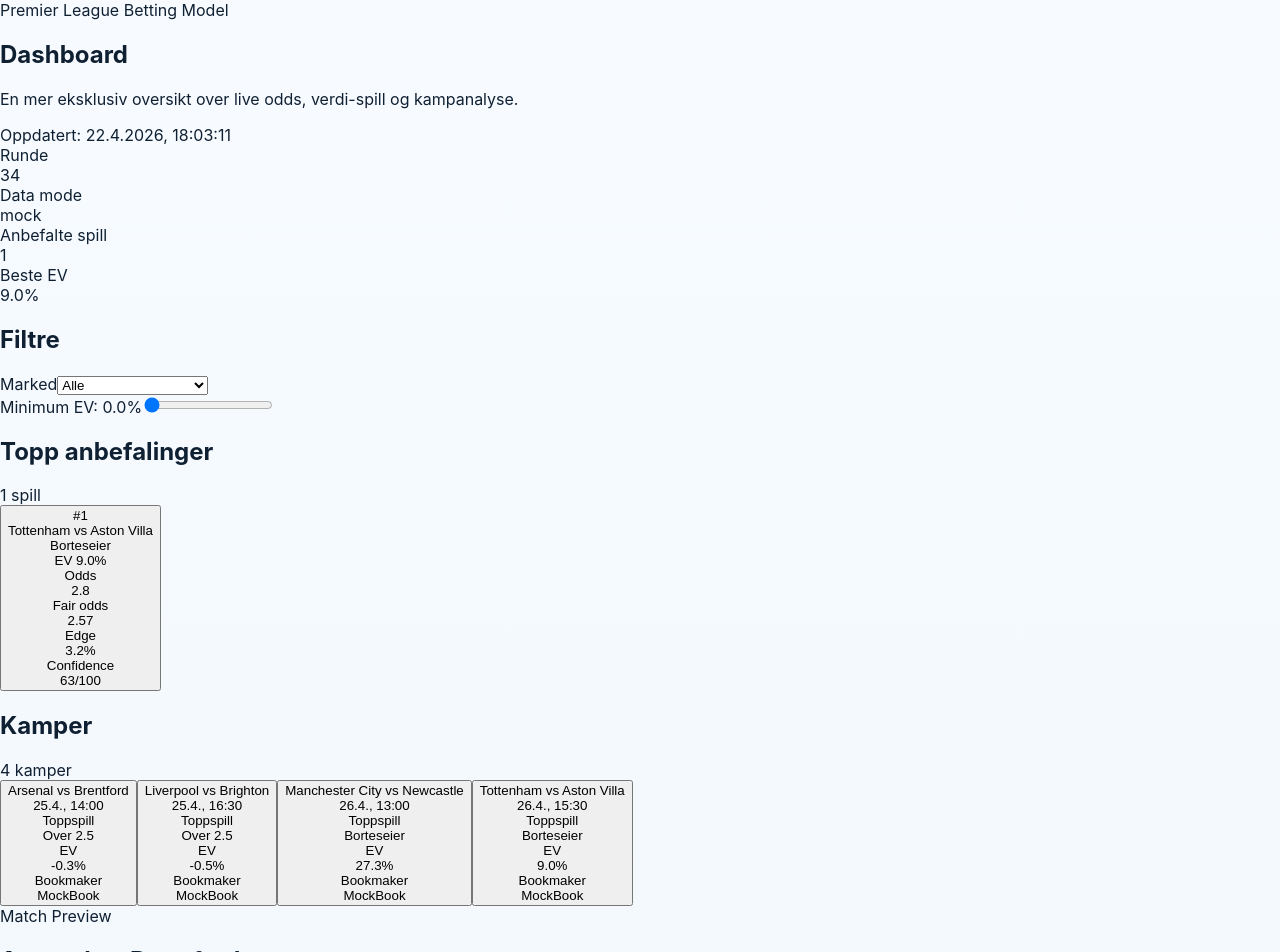
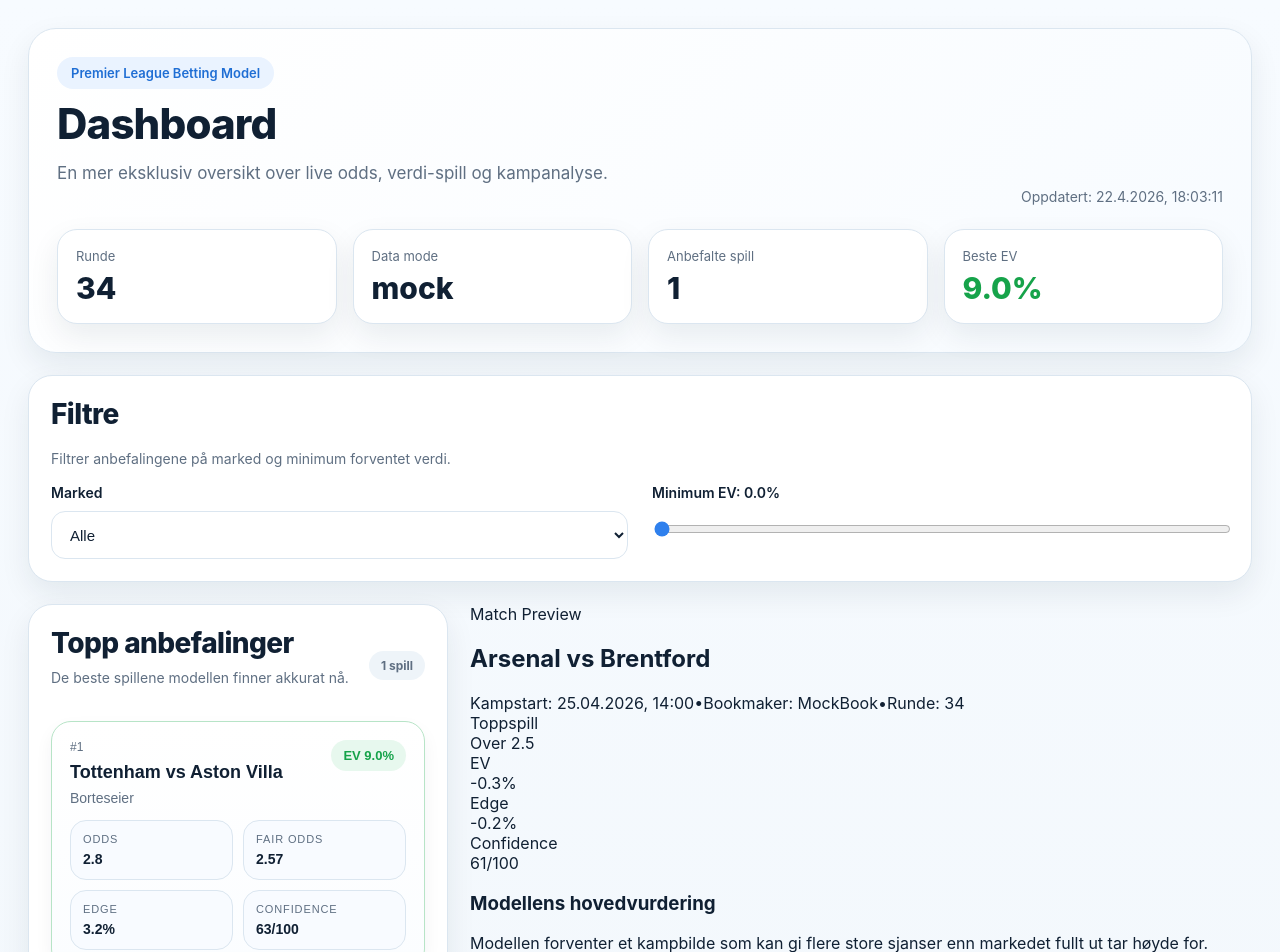
Before and after one commit to hakonnilsen157-commits/PL-betting-model, a Next.js app in the folder pl-vercel-v1/: page / in a window 1280 px wide. Shown: the top 952 px of the page. Built offline with nearby package versions, Linux system fonts and the light colour scheme.

Commit message:
Update page.tsx

```diff
--- a/pl-vercel-v1/app/page.tsx
+++ b/pl-vercel-v1/app/page.tsx
@@ -82,63 +82,12 @@ function formatDate(date: string) {
   }
 }
 
-function valueTone(value?: number) {
-  if (typeof value !== 'number') return 'text-slate-300';
-  if (value >= 0.08) return 'text-emerald-400';
-  if (value >= 0.04) return 'text-emerald-300';
-  if (value >= 0.015) return 'text-amber-300';
-  return 'text-slate-300';
-}
-
-function cardBorderTone(value?: number) {
-  if (typeof value !== 'number') return 'border-slate-800';
-  if (value >= 0.08) return 'border-emerald-500/40';
-  if (value >= 0.04) return 'border-emerald-400/25';
-  if (value >= 0.015) return 'border-amber-400/25';
-  return 'border-slate-800';
-}
-
-function SummaryCard({
-  label,
-  value,
-  accent = false,
-}: {
-  label: string;
-  value: string | number;
-  accent?: boolean;
-}) {
-  return (
-    <div className="rounded-3xl border border-slate-800 bg-slate-900/70 p-5">
-      <div className="text-sm text-slate-400">{label}</div>
-      <div className={`mt-2 text-3xl font-bold ${accent ? 'text-emerald-400' : 'text-white'}`}>
-        {value}
-      </div>
-    </div>
-  );
-}
-
-function MetricPill({
-  label,
-  value,
-  tone = 'default',
-}: {
-  label: string;
-  value: string;
-  tone?: 'default' | 'green' | 'amber';
-}) {
-  const toneClass =
-    tone === 'green'
-      ? 'text-emerald-300 border-emerald-500/20 bg-emerald-500/10'
-      : tone === 'amber'
-      ? 'text-amber-300 border-amber-500/20 bg-amber-500/10'
-      : 'text-slate-200 border-slate-700 bg-slate-900/80';
-
-  return (
-    <div className={`rounded-2xl border px-3 py-2 ${toneClass}`}>
-      <div className="text-[11px] uppercase tracking-wide text-slate-400">{label}</div>
-      <div className="mt-1 text-sm font-semibold">{value}</div>
-    </div>
-  );
+function cardBorderClass(value?: number) {
+  if (typeof value !== 'number') return '';
+  if (value >= 0.08) return { borderColor: '#b7e4c7' };
+  if (value >= 0.04) return { borderColor: '#d6eadf' };
+  if (value >= 0.015) return { borderColor: '#f6dfb8' };
+  return {};
 }
 
 export default function Page() {
@@ -217,32 +166,27 @@ export default function Page() {
 
   if (loading) {
     return (
-      <main className="min-h-screen bg-slate-950 px-4 py-10 text-white">
-        <div className="mx-auto max-w-7xl">
-          <div className="rounded-3xl border border-slate-800 bg-slate-900/70 p-8">
-            Laster dashboard...
-          </div>
-        </div>
+      <main className="dashboard-shell">
+        <section className="hero-card">
+          <h1 className="hero-title">Laster dashboard...</h1>
+        </section>
       </main>
     );
   }
 
   return (
-    <main className="min-h-screen bg-[radial-gradient(circle_at_top_left,_rgba(16,185,129,0.08),_transparent_30%),linear-gradient(180deg,_#020617_0%,_#020617_100%)] px-4 py-8 text-white">
-      <div className="mx-auto max-w-7xl space-y-6">
-        <section className="rounded-3xl border border-slate-800 bg-slate-900/70 p-6 md:p-8">
-          <div className="flex flex-col gap-5 lg:flex-row lg:items-end lg:justify-between">
+    <main className="dashboard-shell">
+      <section className="hero-card">
+        <div className="hero-topline">
           <div>
-              <div className="mb-3 inline-flex rounded-full border border-emerald-500/20 bg-emerald-500/10 px-3 py-1 text-xs font-medium text-emerald-300">
-                Premier League Betting Model
-              </div>
-              <h1 className="text-3xl font-bold md:text-4xl">Dashboard</h1>
-              <p className="mt-3 max-w-2xl text-sm leading-6 text-slate-400 md:text-base">
+            <div className="eyebrow">Premier League Betting Model</div>
+            <h1 className="hero-title">Dashboard</h1>
+            <p className="hero-subtitle">
               En mer eksklusiv oversikt over live odds, verdi-spill og kampanalyse.
             </p>
           </div>
 
-            <div className="text-sm text-slate-400">
+          <div className="updated-at">
             Oppdatert:{' '}
             {data?.generatedAt
               ? new Date(data.generatedAt).toLocaleString('no-NO')
@@ -250,24 +194,39 @@ export default function Page() {
           </div>
         </div>
 
-          <div className="mt-6 grid gap-4 sm:grid-cols-2 xl:grid-cols-4">
-            <SummaryCard label="Runde" value={data?.round ?? '–'} />
-            <SummaryCard label="Data mode" value={data?.source ?? '–'} />
-            <SummaryCard label="Anbefalte spill" value={filteredRecommendations.length} />
-            <SummaryCard label="Beste EV" value={pct(bestEV)} accent />
+        <div className="summary-grid">
+          <div className="summary-card">
+            <div className="summary-label">Runde</div>
+            <div className="summary-value">{data?.round ?? '–'}</div>
+          </div>
+          <div className="summary-card">
+            <div className="summary-label">Data mode</div>
+            <div className="summary-value">{data?.source ?? '–'}</div>
+          </div>
+          <div className="summary-card">
+            <div className="summary-label">Anbefalte spill</div>
+            <div className="summary-value">{filteredRecommendations.length}</div>
+          </div>
+          <div className="summary-card">
+            <div className="summary-label">Beste EV</div>
+            <div className="summary-value green">{pct(bestEV)}</div>
+          </div>
         </div>
       </section>
 
-        <section className="rounded-3xl border border-slate-800 bg-slate-900/70 p-6 md:p-8">
-          <h2 className="text-xl font-semibold">Filtre</h2>
+      <section className="filters-card">
+        <h2 className="section-title">Filtre</h2>
+        <p className="section-subtitle">
+          Filtrer anbefalingene på marked og minimum forventet verdi.
+        </p>
 
-          <div className="mt-5 grid gap-6 lg:grid-cols-2">
+        <div className="filters-grid">
           <div>
-              <label className="mb-2 block text-sm font-medium text-slate-300">Marked</label>
+            <label className="field-label">Marked</label>
             <select
               value={marketFilter}
               onChange={(e) => setMarketFilter(e.target.value)}
-                className="w-full rounded-2xl border border-slate-700 bg-slate-950 px-4 py-3 text-white outline-none transition focus:border-emerald-500"
+              className="select-input"
             >
               <option value="all">Alle</option>
               <option value="home">Hjemmeseier</option>
@@ -281,9 +240,7 @@ export default function Page() {
           </div>
 
           <div>
-              <label className="mb-2 block text-sm font-medium text-slate-300">
-                Minimum EV: <span className="text-emerald-400">{pct(minEV)}</span>
-              </label>
+            <label className="field-label">Minimum EV: {pct(minEV)}</label>
             <input
               type="range"
               min={0}
@@ -291,73 +248,77 @@ export default function Page() {
               step={0.005}
               value={minEV}
               onChange={(e) => setMinEV(Number(e.target.value))}
-                className="mt-3 w-full accent-emerald-500"
+              className="range-input"
             />
           </div>
         </div>
       </section>
 
-        <section className="grid gap-6 xl:grid-cols-[430px,minmax(0,1fr)]">
-          <div className="space-y-6">
-            <div className="rounded-3xl border border-slate-800 bg-slate-900/70 p-6">
-              <div className="mb-4 flex items-center justify-between">
-                <h2 className="text-xl font-semibold">Topp anbefalinger</h2>
-                <div className="rounded-full bg-slate-800 px-3 py-1 text-xs text-slate-300">
-                  {filteredRecommendations.length} spill
+      <section className="main-grid">
+        <div className="left-column">
+          <section className="list-card">
+            <div className="list-card-header">
+              <div>
+                <h2 className="section-title" style={{ marginBottom: 0 }}>Topp anbefalinger</h2>
+                <p className="section-subtitle">De beste spillene modellen finner akkurat nå.</p>
               </div>
+              <div className="badge-soft">{filteredRecommendations.length} spill</div>
             </div>
 
-              <div className="space-y-4">
+            <div className="item-list">
               {filteredRecommendations.length === 0 ? (
-                  <div className="rounded-2xl border border-slate-800 bg-slate-950/70 p-4 text-sm text-slate-400">
-                    Ingen anbefalinger passer filtrene akkurat nå.
-                  </div>
+                <div className="empty-box">Ingen anbefalinger passer filtrene akkurat nå.</div>
               ) : (
                 filteredRecommendations.slice(0, 10).map((rec, idx) => (
                   <button
                     key={`${rec.fixtureId}-${rec.market}`}
                     onClick={() => setSelectedFixtureId(String(rec.fixtureId))}
-                      className={`w-full rounded-2xl border bg-slate-950/70 p-4 text-left transition hover:bg-slate-900 ${cardBorderTone(
-                        rec.expectedValue
-                      )}`}
+                    className="recommendation-card"
+                    style={cardBorderClass(rec.expectedValue)}
                   >
-                      <div className="flex items-start justify-between gap-3">
+                    <div className="rec-topline">
                       <div>
-                          <div className="text-xs text-slate-500">#{idx + 1}</div>
-                          <div className="mt-1 font-semibold text-white">{rec.match}</div>
-                          <div className="mt-2 text-sm text-slate-400">{formatMarket(rec.market)}</div>
+                        <div className="rec-rank">#{idx + 1}</div>
+                        <h3 className="match-name">{rec.match}</h3>
+                        <div className="market-name">{formatMarket(rec.market)}</div>
+                      </div>
+                      <div className="ev-pill">EV {pct(rec.expectedValue)}</div>
                     </div>
 
-                        <div className={`rounded-full px-3 py-1 text-xs font-medium ${valueTone(rec.expectedValue)} bg-slate-900`}>
-                          EV {pct(rec.expectedValue)}
+                    <div className="metrics-grid">
+                      <div className="metric-pill">
+                        <div className="metric-pill-label">Odds</div>
+                        <div className="metric-pill-value">{rec.bookmakerOdds}</div>
                       </div>
+                      <div className="metric-pill">
+                        <div className="metric-pill-label">Fair odds</div>
+                        <div className="metric-pill-value">{rec.fairOdds}</div>
                       </div>
-
-                      <div className="mt-4 grid gap-3 sm:grid-cols-2">
-                        <MetricPill label="Odds" value={String(rec.bookmakerOdds)} />
-                        <MetricPill label="Fair odds" value={String(rec.fairOdds)} />
-                        <MetricPill label="Edge" value={pct(rec.edge)} tone="amber" />
-                        <MetricPill
-                          label="Confidence"
-                          value={`${rec.confidence.toFixed(0)}/100`}
-                          tone="green"
-                        />
+                      <div className="metric-pill">
+                        <div className="metric-pill-label">Edge</div>
+                        <div className="metric-pill-value">{pct(rec.edge)}</div>
+                      </div>
+                      <div className="metric-pill">
+                        <div className="metric-pill-label">Confidence</div>
+                        <div className="metric-pill-value">{rec.confidence.toFixed(0)}/100</div>
+                      </div>
                     </div>
                   </button>
                 ))
               )}
             </div>
+          </section>
+
+          <section className="list-card">
+            <div className="list-card-header">
+              <div>
+                <h2 className="section-title" style={{ marginBottom: 0 }}>Kamper</h2>
+                <p className="section-subtitle">Klikk på en kamp for å åpne preview og analyse.</p>
+              </div>
+              <div className="badge-soft">{data?.fixtures?.length ?? 0} kamper</div>
             </div>
 
-            <div className="rounded-3xl border border-slate-800 bg-slate-900/70 p-6">
-              <div className="mb-4 flex items-center justify-between">
-                <h2 className="text-xl font-semibold">Kamper</h2>
-                <div className="rounded-full bg-slate-800 px-3 py-1 text-xs text-slate-300">
-                  {data?.fixtures?.length ?? 0} kamper
-                </div>
-              </div>
-
-              <div className="space-y-4">
+            <div className="item-list">
               {(data?.fixtures ?? []).map((fixture) => {
                 const active = String(selectedFixture?.id) === String(fixture.id);
 
@@ -365,48 +326,52 @@ export default function Page() {
                   <button
                     key={fixture.id}
                     onClick={() => setSelectedFixtureId(String(fixture.id))}
-                      className={`w-full rounded-2xl border p-4 text-left transition ${
-                        active
-                          ? 'border-emerald-500 bg-slate-950/90'
-                          : 'border-slate-800 bg-slate-950/70 hover:border-slate-600 hover:bg-slate-900'
-                      }`}
+                    className={`fixture-card ${active ? 'active' : ''}`}
                   >
-                      <div className="font-semibold text-white">
+                    <div className="fixture-topline">
+                      <div>
+                        <h3 className="match-name">
                           {fixture.homeTeam} vs {fixture.awayTeam}
+                        </h3>
+                        <div className="fixture-kickoff">{formatDate(fixture.kickoff)}</div>
+                      </div>
+                      <div className="badge-soft">
+                        {formatMarket(fixture.topRecommendation?.market)}
+                      </div>
                     </div>
 
-                      <div className="mt-1 text-sm text-slate-400">{formatDate(fixture.kickoff)}</div>
-
-                      <div className="mt-4 grid gap-3 sm:grid-cols-3">
-                        <MetricPill
-                          label="Toppspill"
-                          value={formatMarket(fixture.topRecommendation?.market)}
-                        />
-                        <MetricPill
-                          label="EV"
-                          value={pct(fixture.topRecommendation?.expectedValue)}
-                          tone="green"
-                        />
-                        <MetricPill
-                          label="Bookmaker"
-                          value={fixture.latestOdds?.bookmaker ?? '–'}
-                        />
+                    <div className="metrics-grid three">
+                      <div className="metric-pill">
+                        <div className="metric-pill-label">EV</div>
+                        <div className="metric-pill-value">
+                          {pct(fixture.topRecommendation?.expectedValue)}
+                        </div>
+                      </div>
+                      <div className="metric-pill">
+                        <div className="metric-pill-label">Edge</div>
+                        <div className="metric-pill-value">
+                          {pct(fixture.topRecommendation?.edge)}
+                        </div>
+                      </div>
+                      <div className="metric-pill">
+                        <div className="metric-pill-label">Bookmaker</div>
+                        <div className="metric-pill-value">
+                          {fixture.latestOdds?.bookmaker ?? '–'}
+                        </div>
+                      </div>
                     </div>
                   </button>
                 );
               })}
             </div>
-            </div>
+          </section>
         </div>
 
-          <div className="xl:sticky xl:top-6 xl:self-start">
         <MatchDetailPanel
           fixture={selectedFixture}
           recommendations={selectedRecommendations}
         />
-          </div>
       </section>
-      </div>
     </main>
   );
 }
```
Lines whose indentation alone changed are shown as unchanged.
